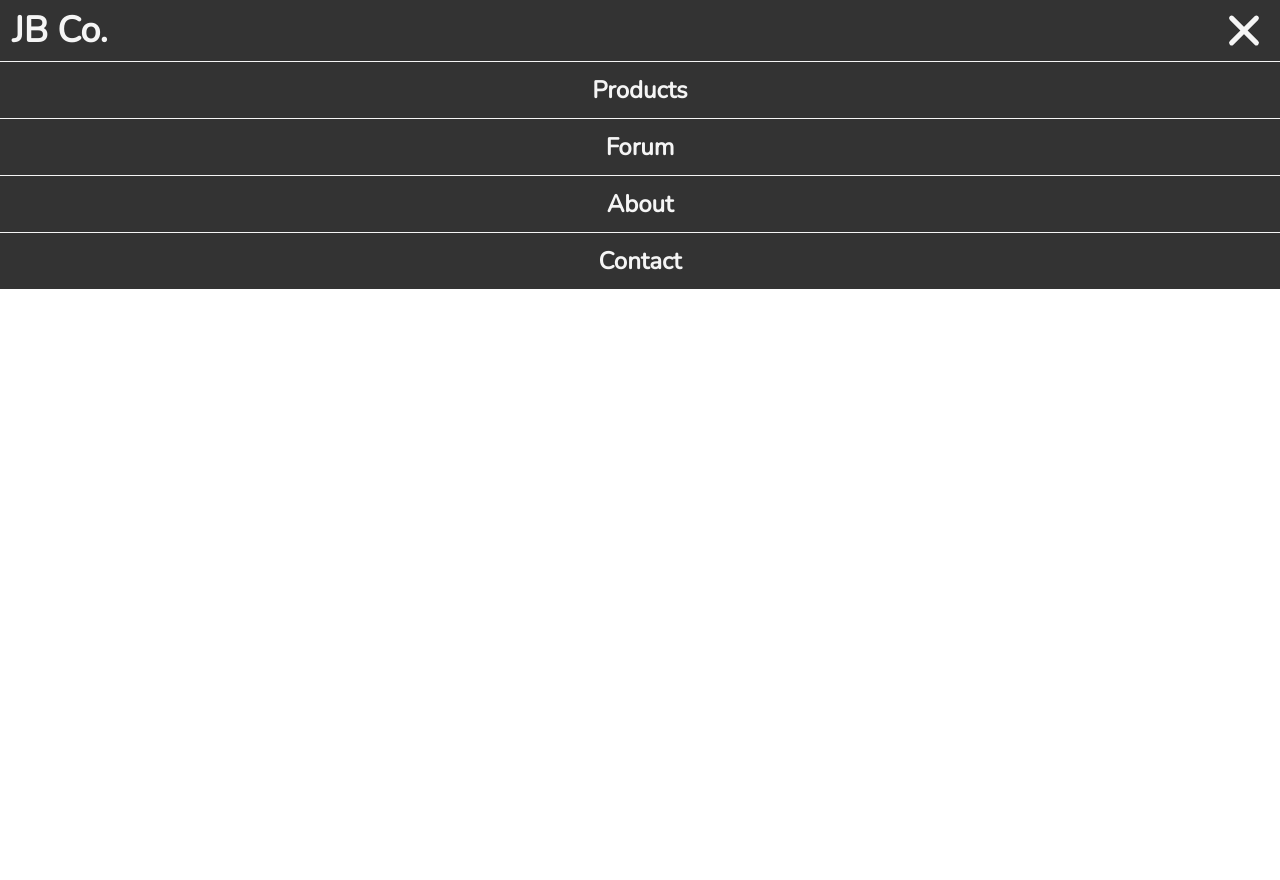
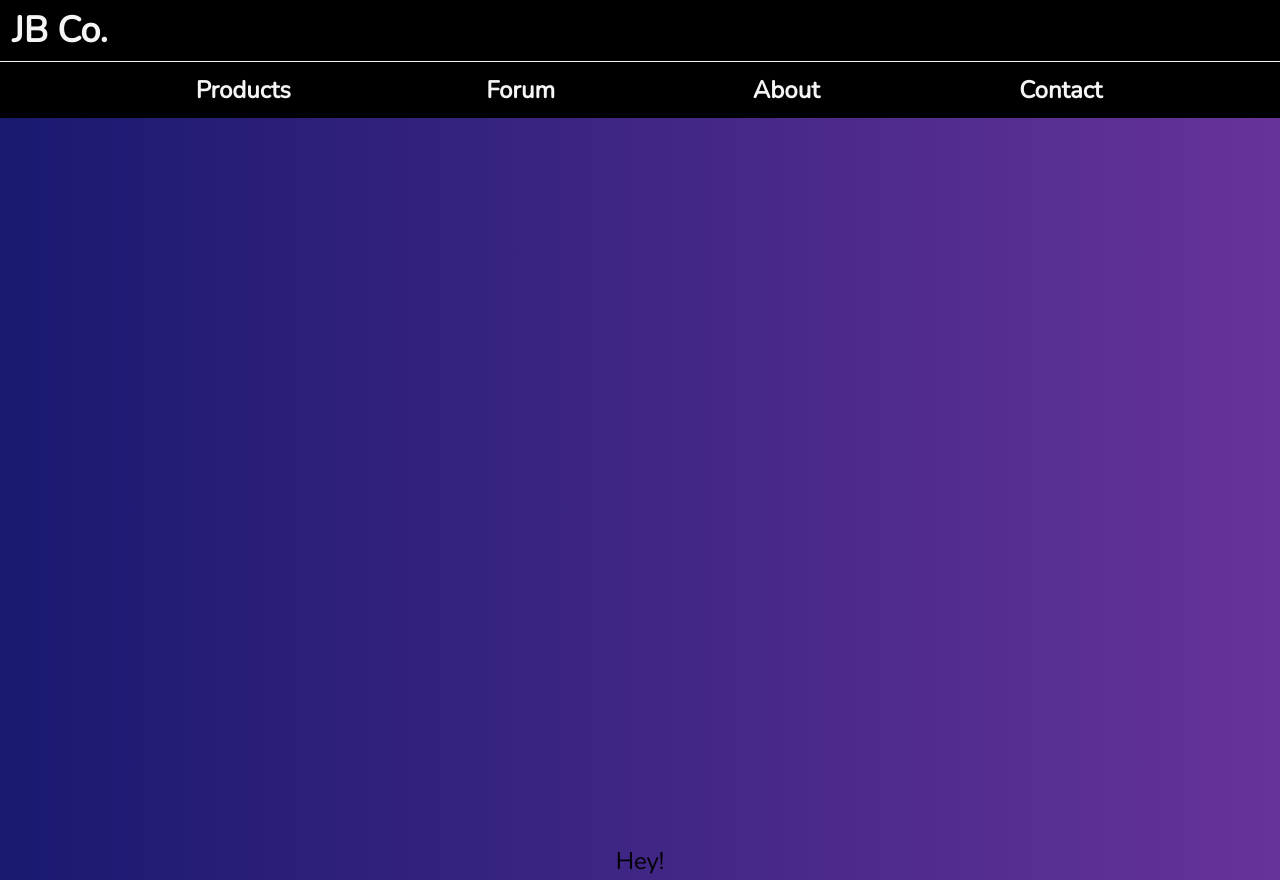
Before and after one commit to jayant-baid/DropDown-Menu, a plain HTML site: page index.html in a window 1280 px wide. Shown: the top 880 px of the page. Before the commit the page ends 800 px from the top, so only its background shows below. Drawn offline with nearby package versions, Linux system fonts and the light colour scheme.

Commit message:
Added Reverse Mobile Menu Navbar Feature

```diff
--- a/css/menu.css
+++ b/css/menu.css
@@ -7,7 +7,7 @@
 }
 
 :root {
-    --HEADER-BGCOLOR: #333;
+    --HEADER-BGCOLOR: #000;
     --HEADER-COLOR: whitesmoke;
 }
 
@@ -20,14 +20,20 @@ body {
     min-height: 100vh;
     display: flex;
     flex-flow: column nowrap;
+    background-color: midnightblue;
+    background-image: linear-gradient(to right, midnightblue, rebeccapurple);
 }
 
 header {
-    background-color: var(--HEADER-BGCOLOR);
+    /* background-color: var(--HEADER-BGCOLOR); */
     color: var(--HEADER-COLOR);
+    position: sticky;
+    top: 0;
+    z-index: 1;
 }
 
 .header-title-line {
+    background-color: var(--HEADER-BGCOLOR);
     padding: 0.25rem 0.5rem;
     display: flex;
     flex-flow: row nowrap;
@@ -43,6 +49,20 @@ header {
     justify-content: center;
     align-items: center;
     position: relative;
+}
+
+.closeMenuBtn {
+    display: none;
+    background-color: transparent;
+    outline: none;
+    /* border: 1px solid red; */
+    border: none;
+    position: absolute;
+    /* Matches the padding of header-title-line class */
+    top: 0.25rem;
+    right: 0.5rem;
+    width: 48px;
+    height: 48px;
 }
 
 /* YEH NEXT 4 are used to make drop down symbol */
@@ -70,29 +90,44 @@ header {
     transform: translate(-20px, 12px);
 }
 
-:is(header:hover, header:focus-within) .menu-icon {
+.header-title-line:focus-within .menu-icon {
     background-color: transparent;
     /* Rotate the dropdown menu button */
     transform: rotate(180deg);
 }
 
-:is(header:hover, header:focus-within) .menu-icon::before {
+.header-title-line:focus-within .menu-icon::before {
     transform: translateX(-20px) rotate(45deg);
 }
 
-:is(header:hover, header:focus-within) .menu-icon::after {
+.header-title-line:focus-within .menu-icon::after {
     transform: translateX(-20px) rotate(-45deg);
-}
-
-:is(header:hover, header:focus-within) nav {
-    display: block;
 }
 
 nav {
     display: none;
+    position: relative;
+}
+
+header:focus-within nav {
+    display: block;
     /* Establishes the origin of transformation for an element */
     transform-origin: top center;
     animation: showMenu 0.5s ease-in-out forwards;
+}
+
+header:focus-within .closeMenuBtn {
+    display: block;
+}
+
+/* Button ko side kardega taki menu ko wapas khol skke */
+header:focus-within .closeMenuBtn:focus {
+    transform: translateX(-50px);
+}
+
+.closeMenuBtn:focus+nav {
+    transform-origin: top center;
+    animation: hideMenu 0.5s ease forwards;
 }
 
 @keyframes showMenu {
@@ -109,7 +144,27 @@ nav {
     }
 }
 
+/* Opposite of ShowMenu */
+@keyframes hideMenu {
+    0% {
+        transform: scaleY(1);
+    }
+
+    20% {
+        transform: rotateY(1.2);
+    }
+
+    100% {
+        transform: scaleY(0);
+    }
+}
+
 nav ul {
+    background-color: var(--HEADER-BGCOLOR);
+    position: absolute;
+    width: 100%;
+    top: 0;
+    z-index: 1;
     list-style-type: none;
     display: flex;
     flex-flow: column nowrap;
@@ -140,3 +195,36 @@ nav a:focus {
     transform: scale(120%);
     transition: all 0.3s;
 }
+
+main {
+    flex-grow: 1;
+    display: grid;
+    place-content: center;
+    min-height: 200vh;
+}
+
+@media screen and (min-width: 768px) {
+    .menu-button {
+        display: none;
+    }
+
+    nav {
+        display: block;
+    }
+
+    nav ul {
+        flex-flow: row nowrap;
+        justify-content: space-evenly;
+        border-top: 1px solid var(--HEADER-COLOR);
+    }
+
+    nav li {
+        border-top: none;
+    }
+
+    header:focus-within nav {
+        animation: none;
+    }
+
+
+}
--- a/index.html
+++ b/index.html
@@ -13,10 +13,13 @@
         <header>
             <section class="header-title-line">
                 <h1>JB Co.</h1>
-                <button class="menu-button">
+                <button class="menu-button" title="Open Nav Menu">
                     <div class="menu-icon"></div>
                 </button>
             </section>
+
+            <button class="closeMenuBtn" title="Close Nav Menu" tabindex="-1"></button>
+            <!--tabindex: a negative value means that I d on't want it to have focus if someone tabs through our mobile menu. SO, they will not able to focus on this we're actually going to hide this button & only show it at specific times -->
 
             <nav>
                 <ul>
@@ -30,7 +33,7 @@
         </header>
 
         <main>
-
+            <p>Hey!</p>
         </main>
 
     </body>
```
Also changed, not shown: products.html (+4 -2 lines).
